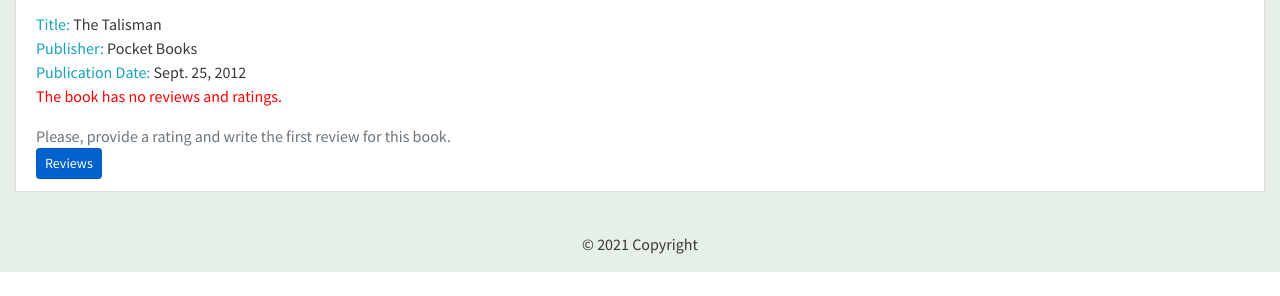
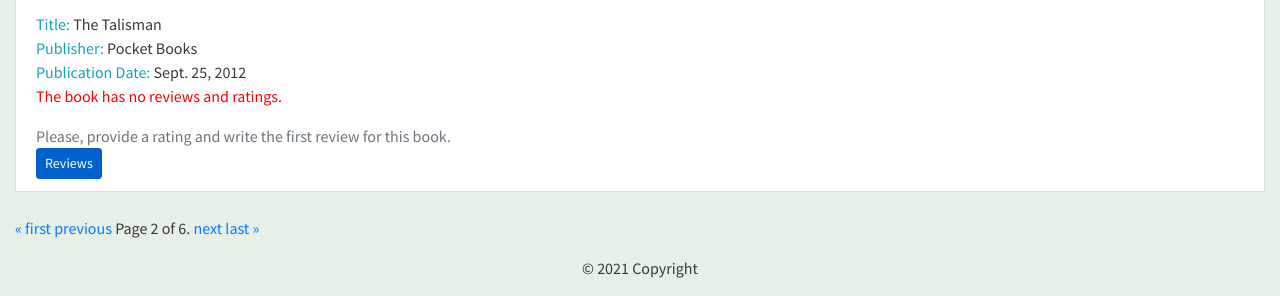
Before and after one commit to petrenkonikita112263/Book_Library, a Django app: page /books/?page=2 in a window 1280 px wide. Shown: the part 3774-4070 px from the top of the page. Before the commit the page ends 4046 px from the top, so only its background shows below. Run offline with Django 3.2, Linux system fonts and the light colour scheme; data comes from the database, SQL or seed files in the repository; some libraries are stand-ins or nearby versions.

Commit message:
Display pagination on html page with links to move on next or previous pages.

```diff
--- a/reviews/templates/reviews/books_list.html
+++ b/reviews/templates/reviews/books_list.html
@@ -36,4 +36,21 @@
             </li>
         {% endfor %}
     </ul>
+    <div class="pagination">
+        <span class="step-links">
+            {% if page_object.has_previous %}
+                <a href="?page=1">&laquo; first</a>
+                <a href="?page={{ page_object.previous_page_number }}">previous</a>
+            {% endif %}
+
+            <span class="current">
+                Page {{ page_object.number }} of {{ page_object.paginator.num_pages }}.
+            </span>
+
+            {% if page_object.has_next %}
+                <a href="?page={{ page_object.next_page_number }}">next</a>
+                <a href="?page={{ page_object.paginator.num_pages }}">last &raquo;</a>
+            {% endif %}
+        </span>
+    </div>
 {% endblock %}
```
